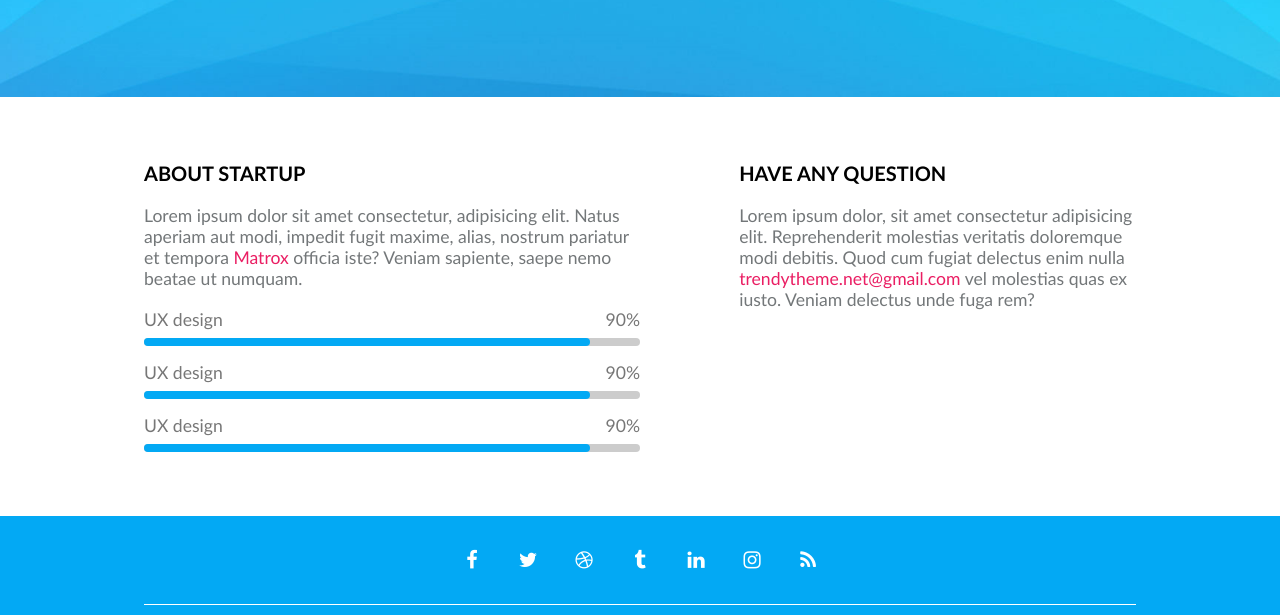
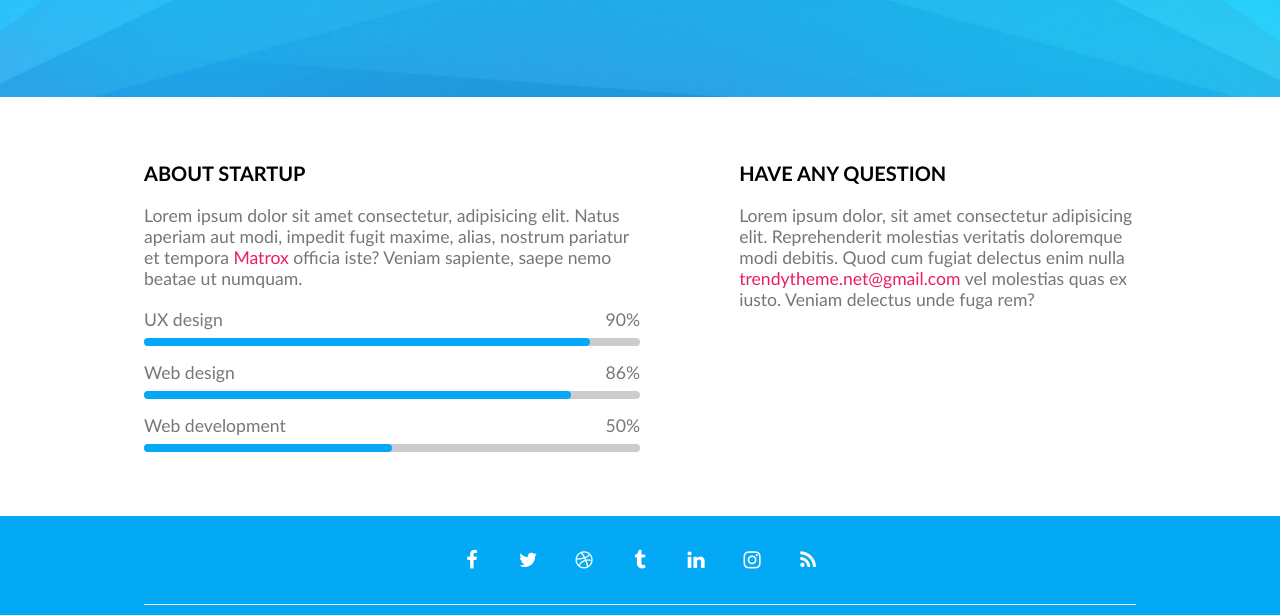
Before and after one commit to AinaEin/48_grupe_coming_soon, a website: page index.html in a window 1280 px wide. Shown: the part 703-1318 px from the top of the page. Drawn offline with Linux system fonts and the light colour scheme.

Commit message:
Corect progress bar solution #8

```diff
--- a/index.html
+++ b/index.html
@@ -68,25 +68,25 @@
                                 <div class="value">90%</div>
                             </div>
                             <div class="bottom">
-                                <div class="progress"></div>
+                                <div style="width: 90%;" class="progress"></div>
                             </div>
                         </div>
                         <div class="progress-bar">
                             <div class="top">
-                                <div class="label">UX design</div>
-                                <div class="value">90%</div>
+                                <div class="label">Web design</div>
+                                <div class="value">86%</div>
                             </div>
                             <div class="bottom">
-                                <div class="progress"></div>
+                                <div style="width: 86%;" class="progress"></div>
                             </div>
                         </div>
                         <div class="progress-bar">
                             <div class="top">
-                                <div class="label">UX design</div>
-                                <div class="value">90%</div>
+                                <div class="label">Web development</div>
+                                <div class="value">50%</div>
                             </div>
                             <div class="bottom">
-                                <div class="progress"></div>
+                                <div style="width: 50%;" class="progress"></div>
                             </div>
                          </div>
                     </div>
```
Also changed, not shown: css/progress-bar.css (line endings or trailing spaces).
